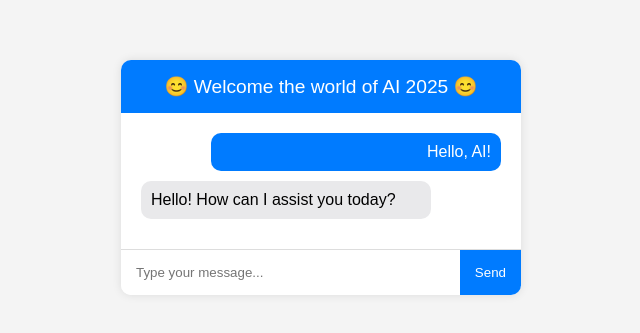
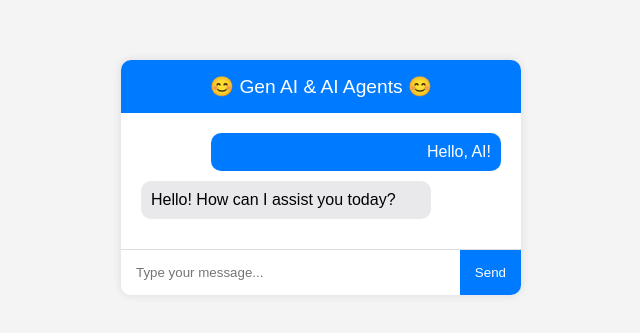
Before and after one commit to ShanmugapriyanManoharan/GitHub-Actions-Nodejs-App, a website: page public/index.html in a window 1280 px wide. Shown: the part 223-556 px from the top of the page, without its empty margins (319-959 px from the left). Drawn offline with Linux system fonts and the light colour scheme.

Commit message:
Update title in index.html and master to main in deploy.yml

```diff
--- a/public/index.html
+++ b/public/index.html
@@ -3,7 +3,7 @@
 <head>
     <meta charset="UTF-8">
     <meta name="viewport" content="width=device-width, initial-scale=1.0">
-    <title>Psitron Gen AI Chat Application</title>
+    <title>Gen AI Chat Application</title>
     <style>
         body {
             font-family: Arial, sans-serif;
@@ -95,7 +95,7 @@
 
     <div class="chat-container">
         <div class="chat-header">
-           😊 Welcome the world of AI 2025 😊
+           😊 Gen AI & AI Agents 😊
         </div>
         <div class="chat-messages">
             <!-- Example Messages -->
```
Also changed, not shown: .github/workflows/deploy.yml.
